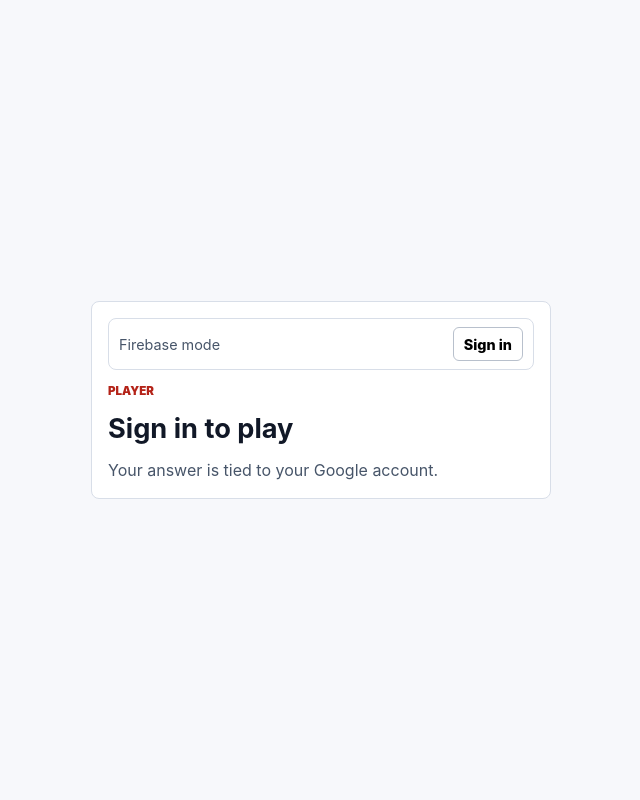
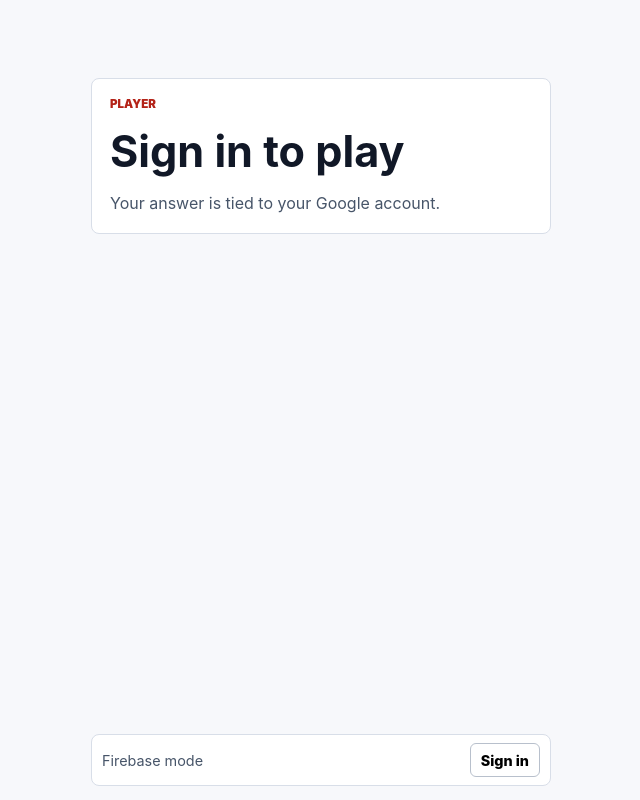
Before and after one commit to anicolao/got, a SvelteKit app: page /play in a window 1280 px wide. Shown: the whole page, without its empty margins (319-959 px from the left). Built offline with nearby package versions, Linux system fonts and the light colour scheme; no server answers; the database is empty.

Commit message:
Clean up player and moderator layouts

```diff
--- a/src/routes/cast/+page.svelte
+++ b/src/routes/cast/+page.svelte
@@ -101,7 +101,8 @@
 
   .answers {
     display: grid;
-    grid-auto-rows: minmax(0, 1fr);
+    grid-auto-rows: minmax(0, min(13vh, 132px));
+    align-content: start;
     gap: clamp(6px, 1vw, 12px);
     min-height: 0;
     overflow: hidden;
@@ -136,7 +137,8 @@
 
   .scores {
     display: grid;
-    grid-auto-rows: minmax(0, 1fr);
+    grid-auto-rows: minmax(0, min(8vh, 74px));
+    align-content: start;
     gap: clamp(5px, 0.8vw, 10px);
     min-height: 0;
     overflow: hidden;
--- a/src/routes/play/+page.svelte
+++ b/src/routes/play/+page.svelte
@@ -36,54 +36,65 @@
 </svelte:head>
 
 <main class="player">
-  <section>
-    {#if !localMode}
-      <AuthBar />
-    {/if}
+  <section class="play-card">
     {#if !signedIn}
       <p class="label">Player</p>
       <h1>Sign in to play</h1>
       <p class="category">Your answer is tied to your Google account.</p>
     {:else}
-      <p class="label">Player</p>
-      <h1>{playerName}</h1>
-      <p class="category">Things {state.currentCategory ? `... ${state.currentCategory}` : 'are waiting for a category'}</p>
+      <div class="category-block">
+        <p class="label">Category</p>
+        <h1>Things {state.currentCategory ? `... ${state.currentCategory}` : 'are waiting for a category'}</h1>
+      </div>
 
       {#if !joined}
         <button class="primary" on:click={() => game.dispatch(join_game(me))}>Join Game</button>
       {:else}
         <label>
-          Your answer
-          <textarea aria-label="Your answer" bind:value={answer} placeholder="Type something the room can guess"></textarea>
+          {existingAnswer ? `Your answer: ${existingAnswer}` : 'Your answer'}
+          <input aria-label="Your answer" bind:value={answer} placeholder="Type something the room can guess" />
         </label>
-        <button class="primary" on:click={submit}>Submit Answer</button>
-        {#if existingAnswer}
-          <p class="submitted">Submitted: <strong>{existingAnswer}</strong></p>
-        {/if}
+        <button class="primary" on:click={submit}>{existingAnswer ? 'Update' : 'Submit'}</button>
         {#if snapshot.error}
           <p class="error">{snapshot.error}</p>
         {/if}
       {/if}
     {/if}
   </section>
+
+  <footer class="player-footer">
+    {#if signedIn}
+      <div class="player-info">
+        <p class="label">Player</p>
+        <strong>{playerName}</strong>
+      </div>
+    {/if}
+    {#if !localMode}
+      <AuthBar />
+    {/if}
+  </footer>
 </main>
 
 <style>
   .player {
     min-height: 100svh;
     display: grid;
-    place-items: center;
-    padding: 14px;
+    grid-template-rows: minmax(0, 1fr) auto;
+    gap: 14px;
+    padding: 14px 14px calc(14px + env(safe-area-inset-bottom));
   }
 
-  section {
+  .play-card {
     width: min(100%, 460px);
+    align-self: start;
+    justify-self: center;
     display: grid;
-    gap: 14px;
+    gap: 18px;
     background: #fff;
     border: 1px solid #d8dee8;
     border-radius: 8px;
-    padding: 16px;
+    padding: 18px;
+    margin-top: clamp(18px, 8vh, 72px);
   }
 
   p,
@@ -99,11 +110,17 @@
   }
 
   h1 {
-    font-size: 1.7rem;
+    font-size: clamp(1.65rem, 8vw, 2.7rem);
+    line-height: 1.05;
+  }
+
+  .category-block {
+    display: grid;
+    gap: 6px;
   }
 
   .category,
-  .submitted {
+  .player-info {
     color: #475569;
     line-height: 1.4;
   }
@@ -120,12 +137,12 @@
     font-weight: 800;
   }
 
-  textarea {
-    min-height: 140px;
-    resize: vertical;
+  input {
+    min-height: 48px;
     border: 1px solid #b8c0cc;
     border-radius: 6px;
-    padding: 12px;
+    padding: 0 12px;
+    font: inherit;
   }
 
   button {
@@ -141,4 +158,26 @@
     background: #0f172a;
     border-color: #0f172a;
   }
+
+  .player-footer {
+    position: sticky;
+    bottom: 0;
+    width: min(100%, 460px);
+    justify-self: center;
+    display: grid;
+    gap: 8px;
+  }
+
+  .player-info {
+    display: grid;
+    gap: 2px;
+    padding: 10px 12px;
+    border: 1px solid #d8dee8;
+    border-radius: 8px;
+    background: #fff;
+  }
+
+  .player-info strong {
+    color: #0f172a;
+  }
 </style>
```
Also changed, not shown: src/routes/table/+page.svelte (+3 -9 lines).
